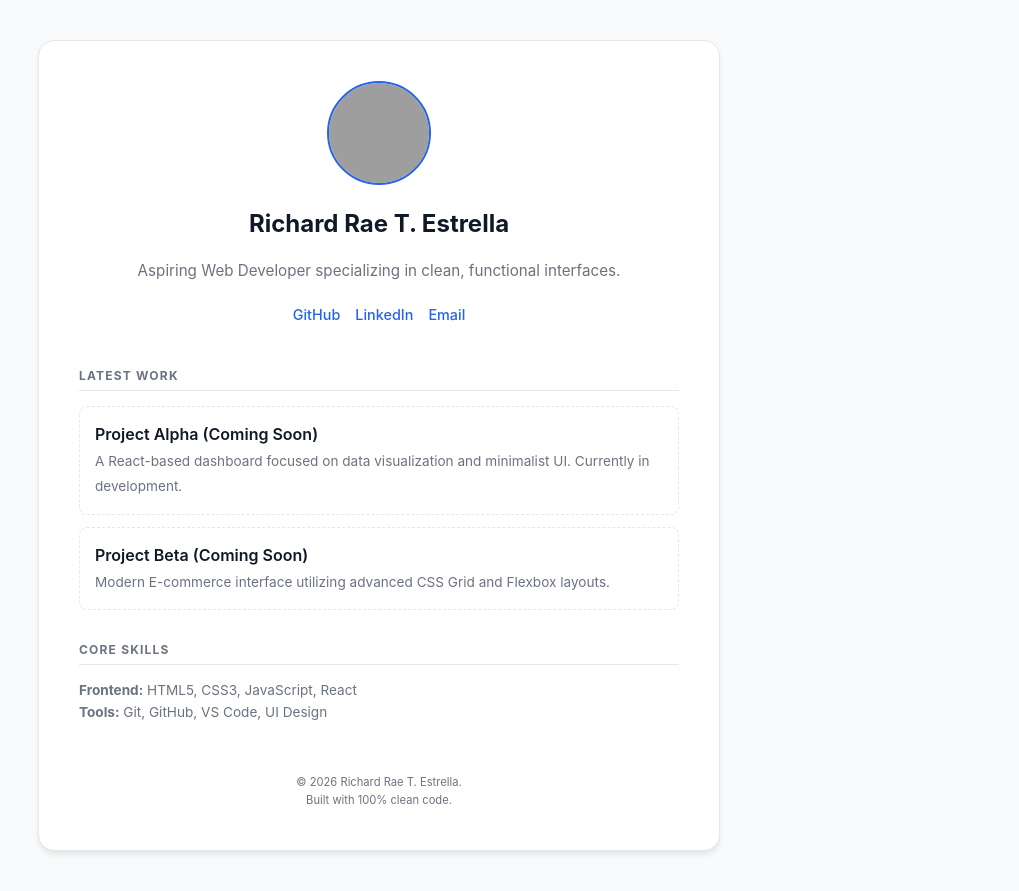
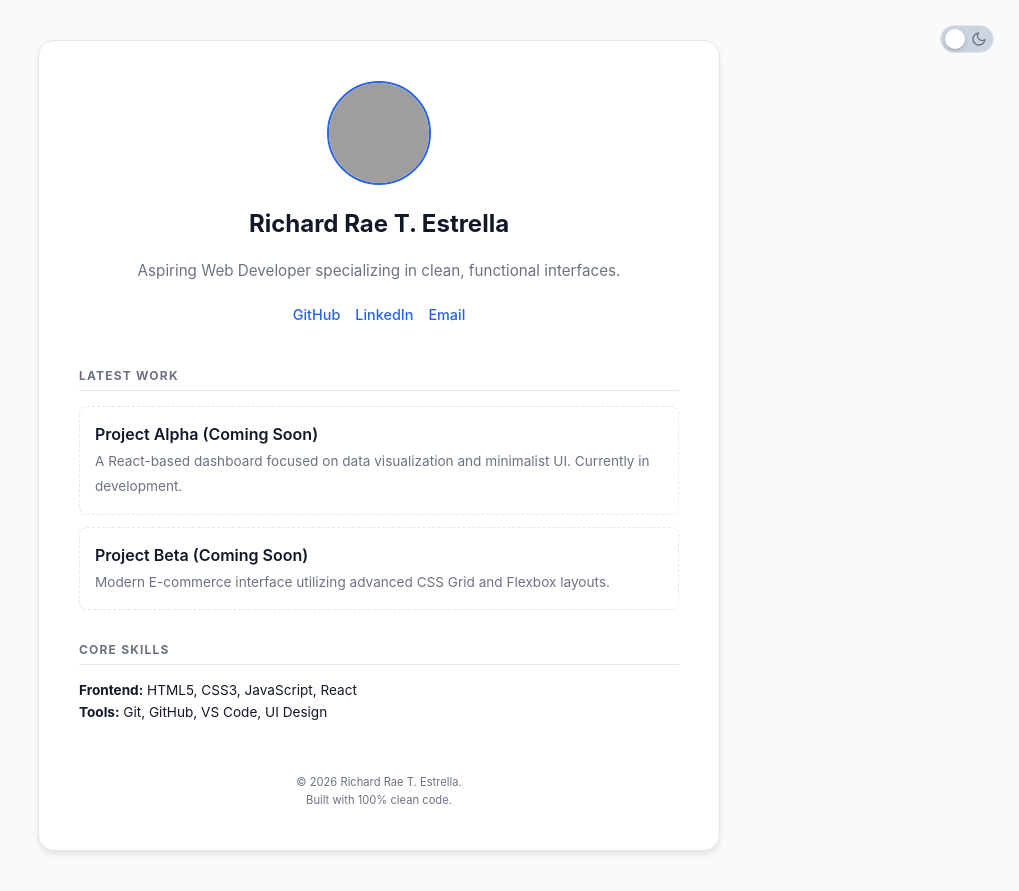
Before and after one commit to Day-RRE-PH/Day-RRE-PH.github.io, a plain HTML site: page index.html in a window 1280 px wide. Shown: the whole page, without its empty margins (261-1280 px from the left). Drawn offline with Linux system fonts and the light colour scheme; grey boxes are pictures that could not be loaded.

Commit message:
Implement theme toggle feature in index.html
Added theme toggle Dark and Light mode functionality and styles.

```diff
--- a/index.html
+++ b/index.html
@@ -7,24 +7,26 @@
     <title>Portfolio | Richard Rae T. Estrella</title>
     <style>
         :root {
+            /* Light Mode (Default) */
             --bg: #f9fafb;
             --card-bg: #ffffff;
             --text-main: #111827;
             --text-muted: #6b7280;
             --accent: #2563eb;
             --border: #e5e7eb;
+            --switch-bg: #cbd5e1;
+            --icon-color: #6b7280;
         }
 
-        /* Simple Dark Mode Support */
-        @media (prefers-color-scheme: dark) {
-            :root {
+        body.dark-mode {
             --bg: #111827;
             --card-bg: #1f2937;
             --text-main: #f9fafb;
             --text-muted: #9ca3af;
             --accent: #60a5fa;
             --border: #374151;
-            }
+            --switch-bg: #374151;
+            --icon-color: #9ca3af;
         }
 
         body {
@@ -36,9 +38,66 @@
             display: flex;
             justify-content: center;
             padding: 40px 20px;
-            transition: background 0.3s ease;
+            transition: background 0.3s ease, color 0.3s ease;
         }
 
+        /* --- Theme Toggle Styles --- */
+        .theme-switch-wrapper {
+            position: fixed;
+            top: 25px;
+            right: 25px;
+            z-index: 100;
+        }
+
+        .theme-switch {
+            position: relative;
+            display: inline-block;
+            width: 54px;
+            height: 28px;
+        }
+
+        .theme-switch input { opacity: 0; width: 0; height: 0; }
+
+        .slider {
+            position: absolute;
+            cursor: pointer;
+            top: 0; left: 0; right: 0; bottom: 0;
+            background-color: var(--switch-bg);
+            transition: .4s;
+            border-radius: 34px;
+            display: flex;
+            align-items: center;
+            justify-content: space-between;
+            padding: 0 6px;
+            border: 1px solid var(--border);
+        }
+
+        .slider svg {
+            width: 16px;
+            height: 16px;
+            stroke: var(--icon-color);
+            z-index: 2;
+            transition: 0.3s;
+        }
+
+        .slider::before {
+            content: "";
+            position: absolute;
+            height: 20px;
+            width: 20px;
+            left: 4px;
+            bottom: 3px;
+            background-color: white;
+            transition: .4s;
+            border-radius: 50%;
+            z-index: 5;
+            box-shadow: 0 2px 4px rgba(0,0,0,0.2);
+        }
+
+        input:checked + .slider::before { transform: translateX(24px); }
+        input:checked + .slider { background-color: var(--card-bg); }
+
+        /* --- Main UI Styles --- */
         .container {
             max-width: 600px;
             width: 100%;
@@ -47,22 +106,15 @@
             border-radius: 16px;
             box-shadow: 0 4px 6px -1px rgba(0, 0, 0, 0.1);
             border: 1px solid var(--border);
+            transition: background 0.3s ease, border 0.3s ease;
         }
 
-        header {
-            text-align: center;
-            margin-bottom: 40px;
-        }
-
+        header { text-align: center; margin-bottom: 40px; }
         .profile-pic {
-            width: 100px;
-            height: 100px;
-            background: #e5e7eb;
+            width: 100px; height: 100px;
             border-radius: 50%;
             margin: 0 auto 20px;
-            display: flex;
-            align-items: center;
-            justify-content: center;
+            display: block;
             border: 2px solid var(--accent);
             object-fit: cover;
         }
@@ -97,16 +149,7 @@
             box-shadow: 0 10px 15px -3px rgba(0, 0, 0, 0.1);
         }
 
-        .project-card:active {
-            transform: scale(0.98);
-        }
-
-        /* Shimmer Loading Effect for Future Projects */
-        .project-card.placeholder {
-            border-style: dashed;
-            cursor: pointer;
-        }
-
+        .project-card.placeholder { border-style: dashed; }
         .project-card.placeholder:hover {
             background: linear-gradient(90deg, var(--card-bg), var(--bg), var(--card-bg));
             background-size: 200% 100%;
@@ -121,24 +164,36 @@
         .project-name { font-weight: 600; font-size: 1rem; display: block; }
         .project-desc { font-size: 0.85rem; color: var(--text-muted); }
 
-        .links {
-            display: flex;
-            gap: 15px;
-            justify-content: center;
-            margin-top: 20px;
-        }
-
-        .btn {
-            font-size: 0.9rem;
-            color: var(--accent);
-            text-decoration: none;
-            font-weight: 500;
-        }
-
+        .links { display: flex; gap: 15px; justify-content: center; margin-top: 20px; }
+        .btn { font-size: 0.9rem; color: var(--accent); text-decoration: none; font-weight: 500; }
         .btn:hover { text-decoration: underline; }
     </style>
 </head>
 <body>
+
+    <div class="theme-switch-wrapper">
+        <label class="theme-switch" for="checkbox">
+            <input type="checkbox" id="checkbox" />
+            <div class="slider">
+                <!-- Sun Icon -->
+                <svg xmlns="http://www.w3.org/2000/svg" viewBox="0 0 24 24" fill="none" stroke-width="2" stroke-linecap="round" stroke-linejoin="round">
+                    <circle cx="12" cy="12" r="5"></circle>
+                    <line x1="12" y1="1" x2="12" y2="3"></line>
+                    <line x1="12" y1="21" x2="12" y2="23"></line>
+                    <line x1="4.22" y1="4.22" x2="5.64" y2="5.64"></line>
+                    <line x1="18.36" y1="18.36" x2="19.78" y2="19.78"></line>
+                    <line x1="1" y1="12" x2="3" y2="12"></line>
+                    <line x1="21" y1="12" x2="23" y2="12"></line>
+                    <line x1="4.22" y1="19.78" x2="5.64" y2="18.36"></line>
+                    <line x1="18.36" y1="5.64" x2="19.78" y2="4.22"></line>
+                </svg>
+                <!-- Moon Icon -->
+                <svg xmlns="http://www.w3.org/2000/svg" viewBox="0 0 24 24" fill="none" stroke-width="2" stroke-linecap="round" stroke-linejoin="round">
+                    <path d="M21 12.79A9 9 0 1 1 11.21 3 7 7 0 0 0 21 12.79z"></path>
+                </svg>
+            </div>
+        </label>
+    </div>
 
     <div class="container">
         <header>
@@ -146,7 +201,7 @@
             <h1>Richard Rae T. Estrella</h1>
             <p class="subtitle">Aspiring Web Developer specializing in clean, functional interfaces.</p>
             <div class="links">
-                <a href="https://github.com/Day-RRE-PH" class="btn">GitHub</a>
+                <a href="https://github.com/Day-RRE-PH" class="btn" target="_blank">GitHub</a>
                 <a href="#" class="btn">LinkedIn</a>
                 <a href="mailto:estrellarichardrae@gmail.com" class="btn">Email</a>
             </div>
@@ -165,7 +220,7 @@
         </a>
 
         <h2 class="section-title">Core Skills</h2>
-        <p class="project-desc">
+        <p class="project-desc" style="color: var(--text-main);">
             <strong>Frontend:</strong> HTML5, CSS3, JavaScript, React <br>
             <strong>Tools:</strong> Git, GitHub, VS Code, UI Design
         </p>
@@ -176,5 +231,28 @@
         </footer>
     </div>
 
+    <script>
+        const toggleSwitch = document.querySelector('#checkbox');
+        const currentTheme = localStorage.getItem('theme');
+
+        if (currentTheme) {
+            document.body.classList.add(currentTheme);
+            if (currentTheme === 'dark-mode') {
+                toggleSwitch.checked = true;
+            }
+        }
+
+        function switchTheme(e) {
+            if (e.target.checked) {
+                document.body.classList.add('dark-mode');
+                localStorage.setItem('theme', 'dark-mode');
+            } else {
+                document.body.classList.remove('dark-mode');
+                localStorage.setItem('theme', 'light-mode');
+            }
+        }
+
+        toggleSwitch.addEventListener('change', switchTheme, false);
+    </script>
 </body>
 </html>
```
Lines whose indentation alone changed are shown as unchanged.
